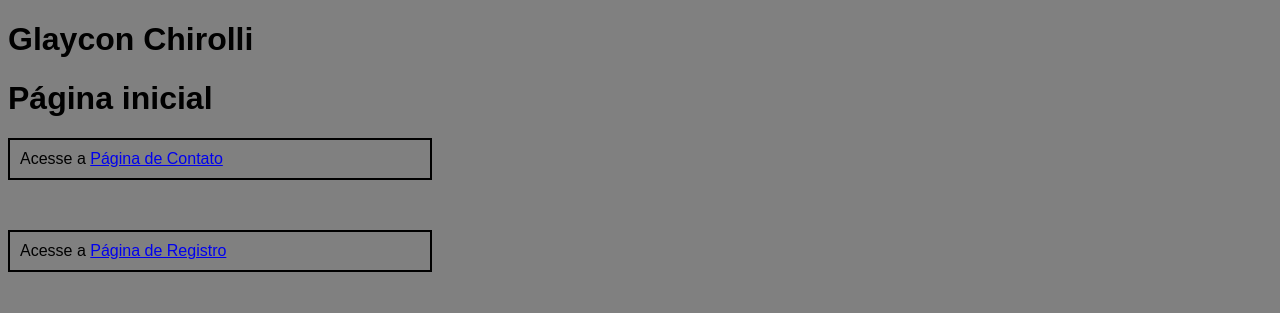
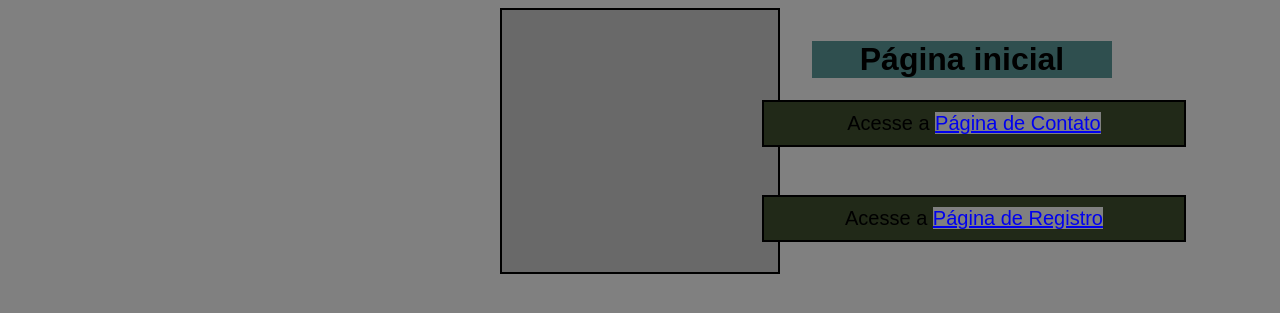
Before and after one commit to marcondesmacaneiro/aula_webi_2021, a PHP site: page / in a window 1280 px wide. Shown: the top 313 px of the page. Run offline with PHP 8.4, Linux system fonts and the light colour scheme.

Commit message:
Alteração CSS

```diff
--- a/glaycon_chirolli/index.html
+++ b/glaycon_chirolli/index.html
@@ -8,7 +8,6 @@
     <title>Document</title>
 </head>
 <body>
-    <h1>Glaycon Chirolli</h1>
     <h1>Página inicial </h1>
     <p>Acesse a <a href="contact.html">Página de Contato</a></p>
 </br>
--- a/glaycon_chirolli/style.css
+++ b/glaycon_chirolli/style.css
@@ -1,10 +1,32 @@
 * {
     background-color:gray;
     font-family: Arial;
+    text-align: center;
     }
 
 p  {
     border: 2px  solid black;
     padding: 10px;
     width: 400px;
+    font-size: 20px;
+    text-align: center;
+    margin-left: 250px;
+    margin-top: 10px;
+    background-color: rgb(33, 41, 24);
     }
+
+body{
+    background-color:dimgray ;
+    border: 2px solid black ;
+    padding: 10px;
+    margin-left: 500px;
+    margin-right: 500px;
+
+}
+
+h1{
+    width: 300px;
+    margin-left: 300px;
+    background-color: darkslategrey;
+
+}
```
